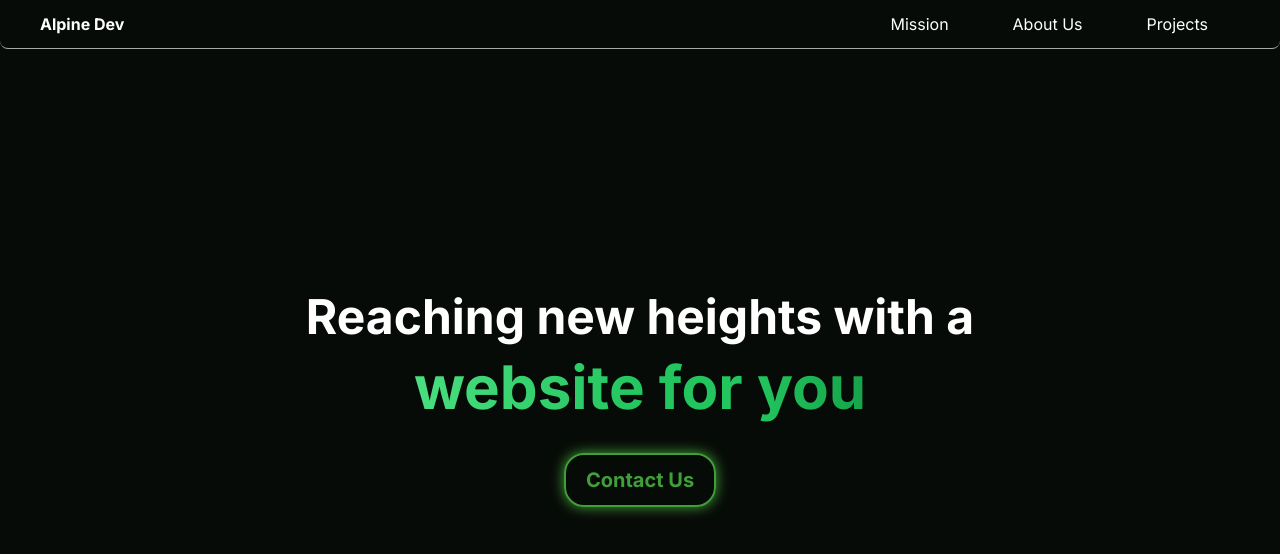
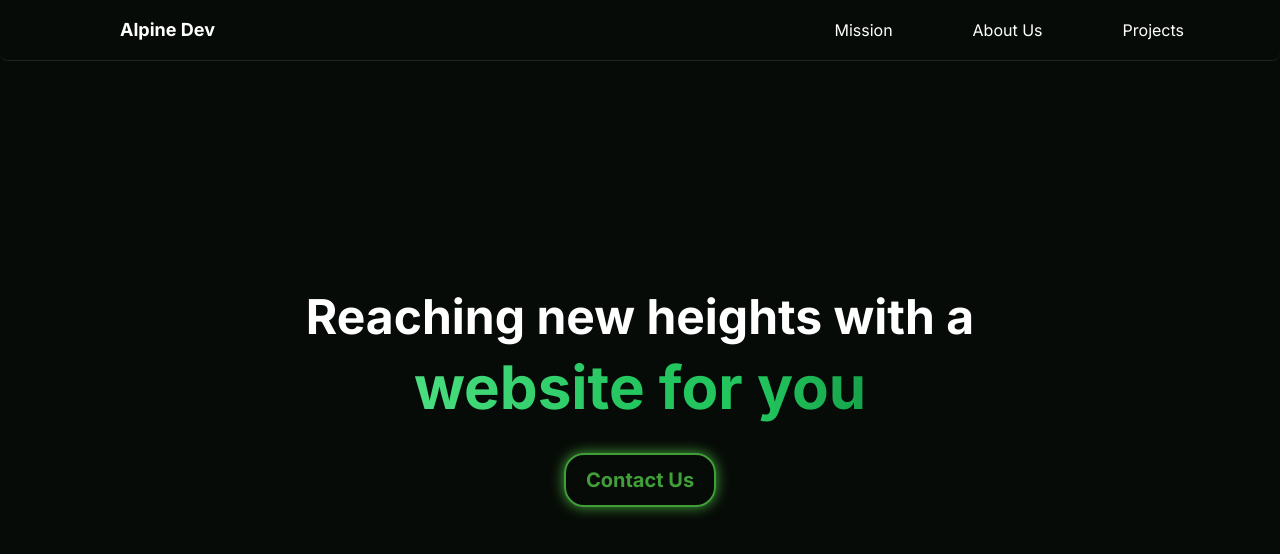
Before and after one commit to SaiChittella/Alpine_Dev_Website, a Next.js app: page / in a window 1280 px wide. Shown: the top 554 px of the page. Built offline with nearby package versions, Linux system fonts and the light colour scheme.

Commit message:
Navbar Clean

```diff
--- a/src/components/ui/Navbar.tsx
+++ b/src/components/ui/Navbar.tsx
@@ -1,16 +1,16 @@
 const NavBar = () => {
 	return (
 		<nav
-			className="fixed flex justify-between items-center px-10 py-3 w-full rounded-b-lg"
-			style={{ borderBottom: "1px solid #A9A9A9" }}
+			className="fixed flex justify-between items-center px-14 py-4 w-full rounded-b-lg"
+			style={{ borderBottom: "1px solid #222222" }}
 		>
 			<div>
-				<a href="/#home" className="font-bold">
+				<a href="/#home" className="font-bold text-lg px-16">
 					Alpine Dev
 				</a>
 			</div>
 
-			<div className="flex items-center space-x-16 pr-8">
+			<div className="flex items-center space-x-20 pr-10">
 				<a href="/#mission" className="nav-item">
 					Mission
 				</a>
```
